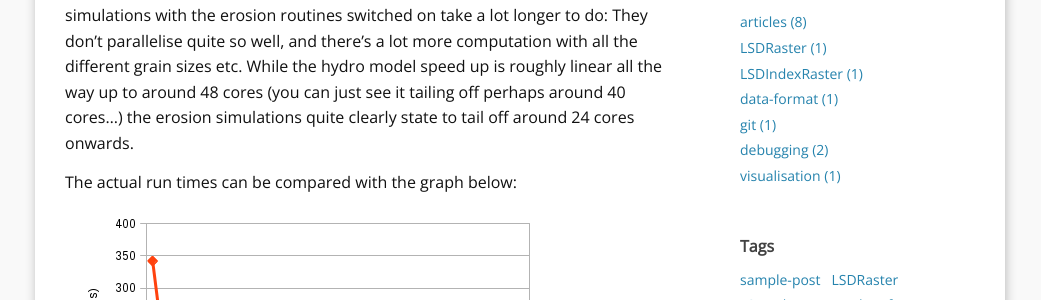
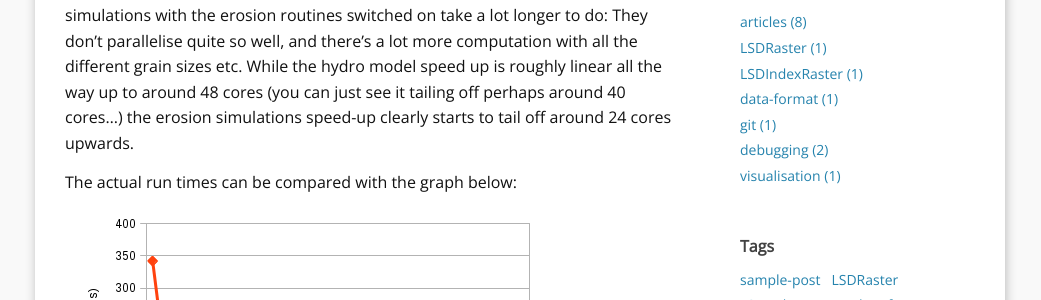
Before and after one commit to LSDtopotools/LSDCodingBlog, a Jekyll site: the page built from _posts/2016-08-05-OpenMP-Catchment-Model-Scaling.markdown, in a window 1280 px wide. Shown: the part 1184-1484 px from the top of the page, without its empty margins (120-1161 px from the left). Built offline with Jekyll 4.4.1, drawn with Linux system fonts in a browser that asks for light colours; comment, search, counter and statistics services are not loaded; some of the changed text lies outside the part shown.

Commit message:
Update 2016-08-05-OpenMP-Catchment-Model-Scaling.markdown

```diff
--- a/_posts/2016-08-05-OpenMP-Catchment-Model-Scaling.markdown
+++ b/_posts/2016-08-05-OpenMP-Catchment-Model-Scaling.markdown
@@ -10,7 +10,7 @@ The simulation is run with the Boscastle catchment in Cornwall, simulating a flo
 
 ![boscastle_speed_up]({{ site.url }}/images/blog_boscastle.png)
 
-As a lot of the code has sections that have to be done serially, there's not a 1:1 scaling of CPUs to speed-up-multiplier, which is to be expected. But I'm quite happy with this for now; if I've got time at some point, I'll delve into OpenMP some more and look for other areas of the code to parallelise. Obviously the simulations with the erosion routines switched on take a lot longer to do: They don't parallelise quite so well, and there's a lot more computation with all the different grain sizes etc. While the hydro model speed up is roughly linear all the way up to around 48 cores (you can just see it tailing off perhaps around 40 cores...) the erosion simulations quite clearly state to tail off around 24 cores onwards.
+As a lot of the code has sections that have to be done serially, there's not a 1:1 scaling of CPUs to speed-up-multiplier, which is to be expected. But I'm quite happy with this for now; if I've got time at some point, I'll delve into OpenMP some more and look for other areas of the code to parallelise. Obviously the simulations with the erosion routines switched on take a lot longer to do: They don't parallelise quite so well, and there's a lot more computation with all the different grain sizes etc. While the hydro model speed up is roughly linear all the way up to around 48 cores (you can just see it tailing off perhaps around 40 cores...) the erosion simulations speed-up clearly starts to tail off around 24 cores upwards.
 
 The actual run times can be compared with the graph below:
 
```
